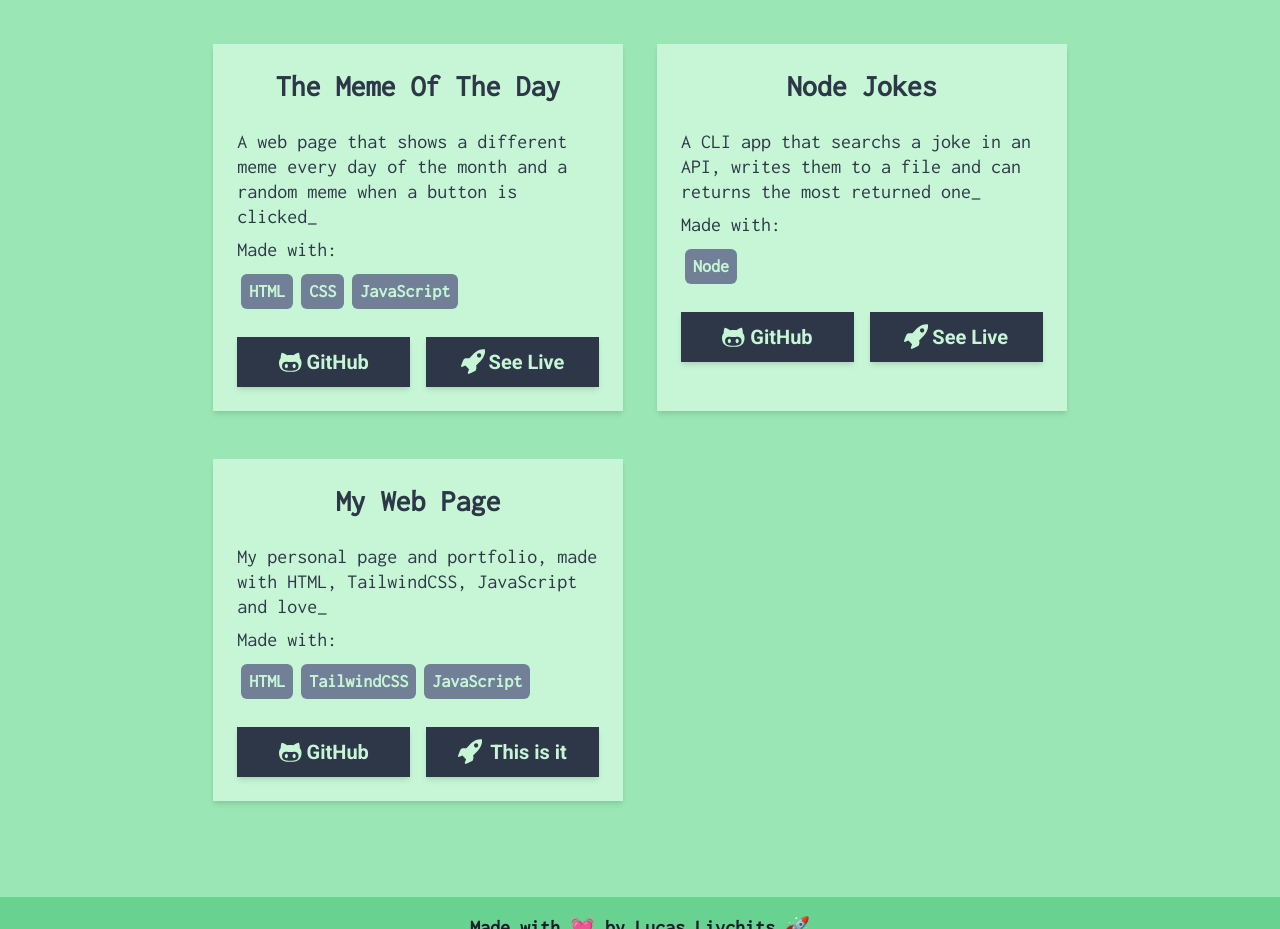
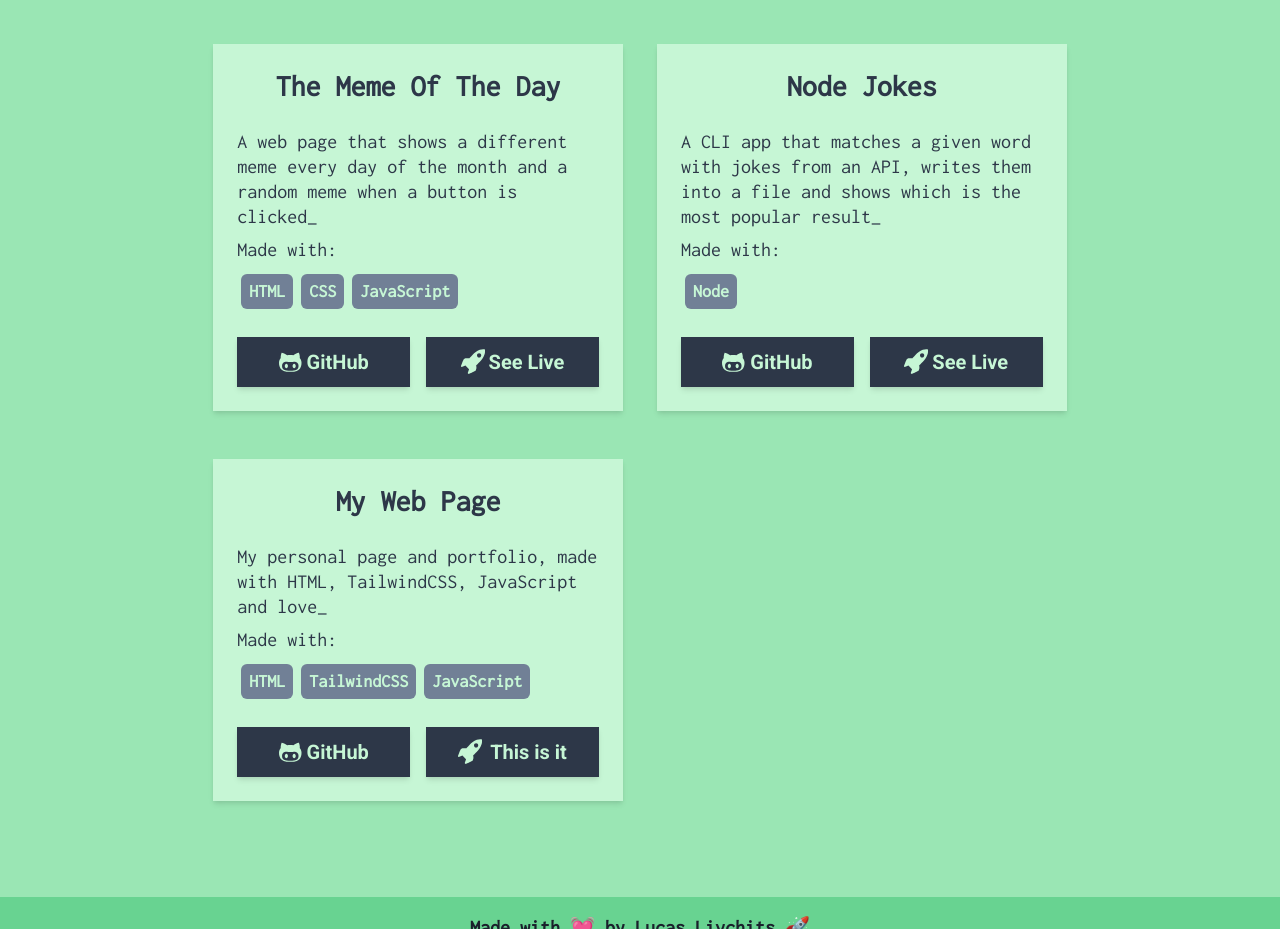
Before and after one commit to livchits/personal-page, a website built with Parcel: page src/index.html in a window 1280 px wide. Shown: the part 1060-1989 px from the top of the page. Built offline with nearby package versions, Linux system fonts and the light colour scheme; what tailwindcss-animatecss, tailwindcss-animations, tailwindcss-typography would draw is missing.

Commit message:
Changes Node Jokes description

```diff
--- a/src/index.html
+++ b/src/index.html
@@ -206,8 +206,8 @@
               Node Jokes
             </h3>
             <p class="font-mono leading-tight text-xl">
-              A CLI app that searchs a joke in an API, writes them to a file and
-              can returns the most returned one<span
+              A CLI app that matches a given word with jokes from an API, writes
+              them into a file and shows which is the most popular result<span
                 class="group-hover:animation-blink"
                 >_</span
               >
```
